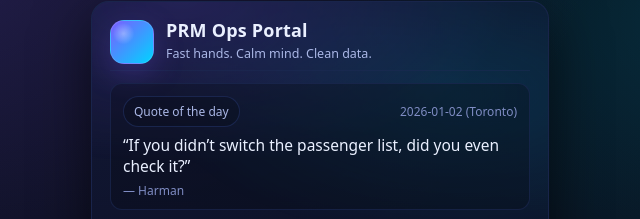
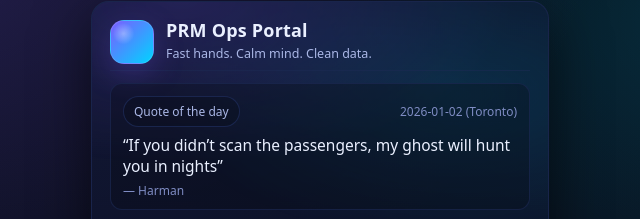
Before and after one commit to jaipaljeji2003-maker/prm-project, a plain HTML site: page web/index.html in a window 1280 px wide. Shown: the part 187-406 px from the top of the page, 320-960 px from the left. Drawn offline with Linux system fonts and the light colour scheme.

Commit message:
qoute change

```diff
--- a/web/index.html
+++ b/web/index.html
@@ -258,7 +258,7 @@
   { t: "I built this so we can suffer… efficiently.", a: "Jaipal" },
 
   { t: "Scan the entries. If you miss one passenger, they respawn as a phone call.", a: "Harman" },
-  { t: "If you didn’t switch the passenger list, did you even check it?", a: "Harman" },
+  { t: "If you didn’t scan the passengers, my ghost will hunt you in nights", a: "Harman" },
 
   { t: "Team — calm ops. No hero moves. Just clean moves.", a: "Francesco (Director)" },
   { t: "Fast is good. Accurate is elite. Be elite.", a: "Francesco (Director)" },
```
